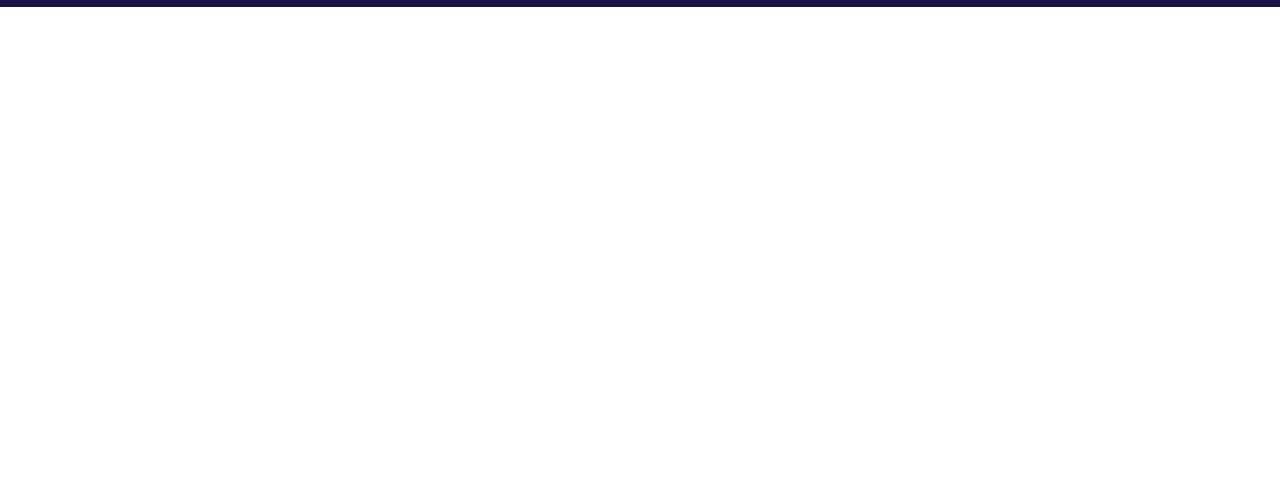
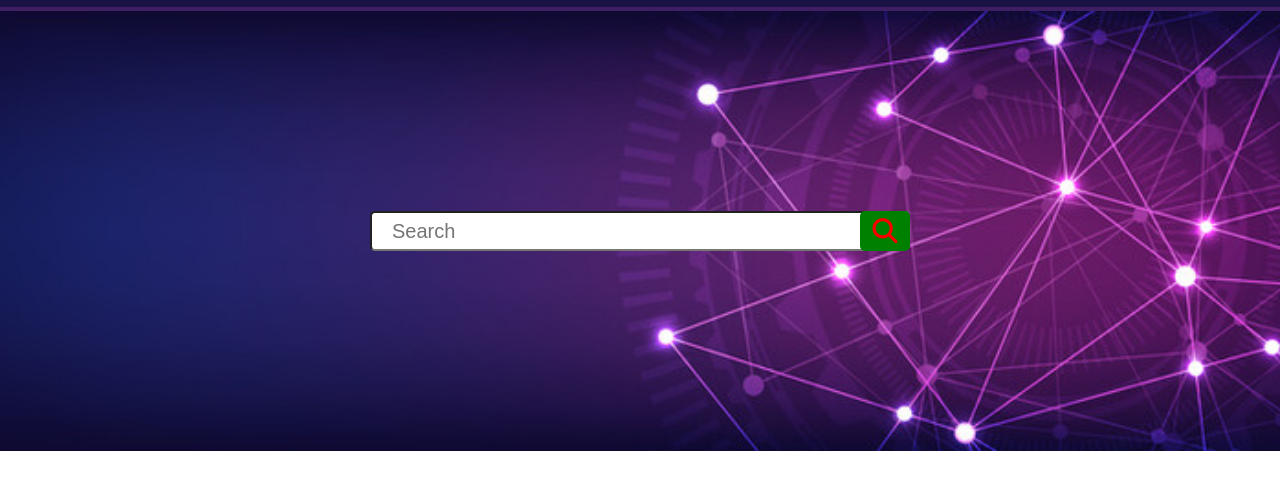
Before and after one commit to janifarjesmin/multiple-page-website, a plain HTML site: page index.html in a window 1280 px wide. Shown: the part 81-570 px from the top of the page. Drawn offline with Linux system fonts and the light colour scheme.

Commit message:
commit for hero area

```diff
--- a/index.html
+++ b/index.html
@@ -4,6 +4,8 @@
     <meta charset="UTF-8">
     <meta name="viewport" content="width=device-width, initial-scale=1.0">
     <title>Multiple Pages Website</title>
+    <!-- Fontawesome kit code  -->
+    <script src="https://kit.fontawesome.com/cefff30ff9.js" crossorigin="anonymous"></script>
     <!-- CSS File Link Here  -->
     <link rel="stylesheet" href="style.css">
 </head>
@@ -24,7 +26,12 @@
     </nav>
 
     <header>
-
+        <div class="searchBox-icon-parent">
+            <input type="search" placeholder="Search">
+            <div>
+                <i class="fas fa-search"></i>
+            </div>
+        </div>
     </header>
 
 </body>
--- a/style.css
+++ b/style.css
@@ -7,6 +7,7 @@ nav{
     justify-content: space-between;
     background-color: #1A1244;
     padding: 10px 200px;
+    border-bottom: 4px solid #401E63;
 }
 nav ul{
     display: flex;
@@ -32,3 +33,38 @@ nav div{
     color: white;
     font-size: 20px;
 }
+
+/* hero area code start  */
+
+header{
+    background-image: url(images/website\ banner.jpg);
+    padding: 200px 0;
+    background-repeat: no-repeat;
+    background-position: center;
+    background-size: cover;
+}
+.searchBox-icon-parent{
+    display: flex;
+    justify-content: center;
+    align-items: center;
+}
+.searchBox-icon-parent i{
+    color: red;
+    background-color: green;
+    font-size: 25px;
+    height: 40px;
+    width: 50px;
+    display: flex;
+    justify-content: center;
+    align-items: center;
+    border-radius: 5px;
+    cursor: pointer;
+    margin-left: -10px;
+}
+.searchBox-icon-parent input{
+    width: 500px;
+    height: 40px;
+    border-radius: 5px;
+    font-size: 20px;
+    padding: 5px 20px;
+}
```
Also changed, not shown: images/website banner.jpg (added).
